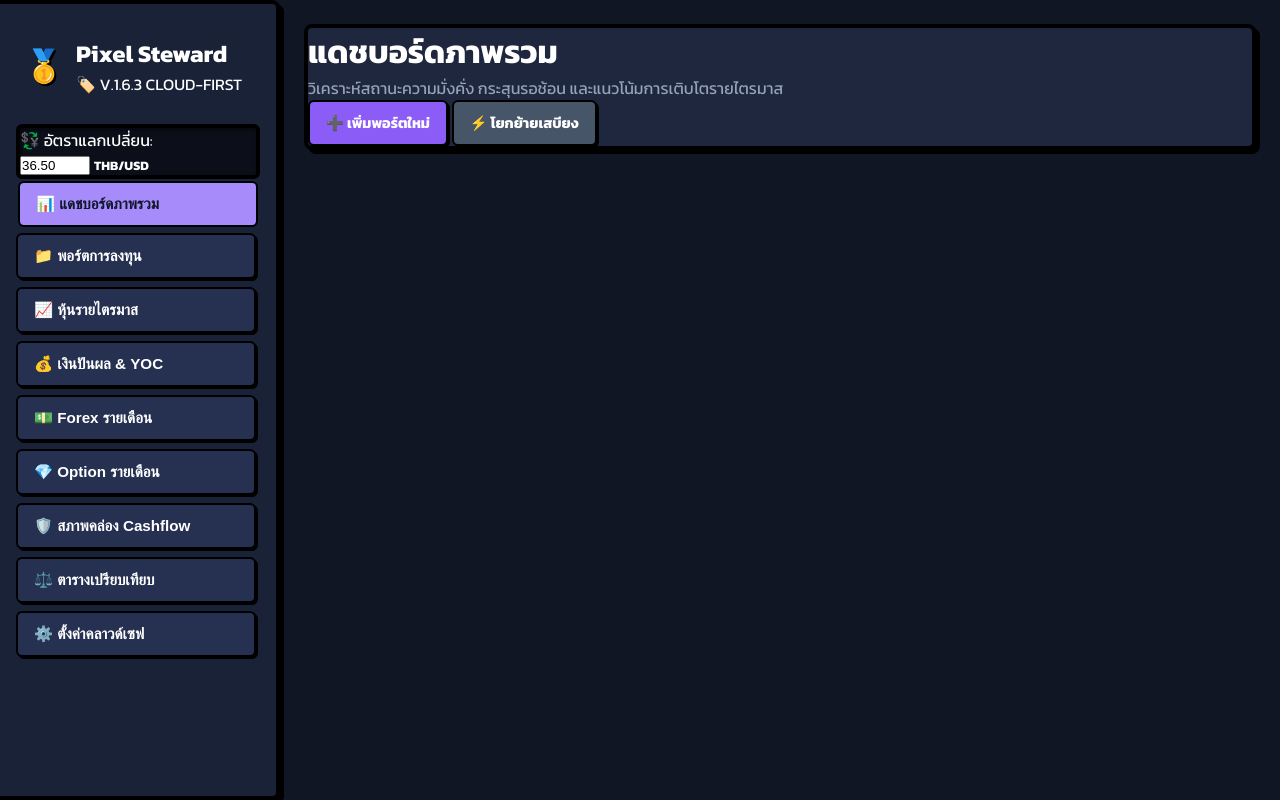
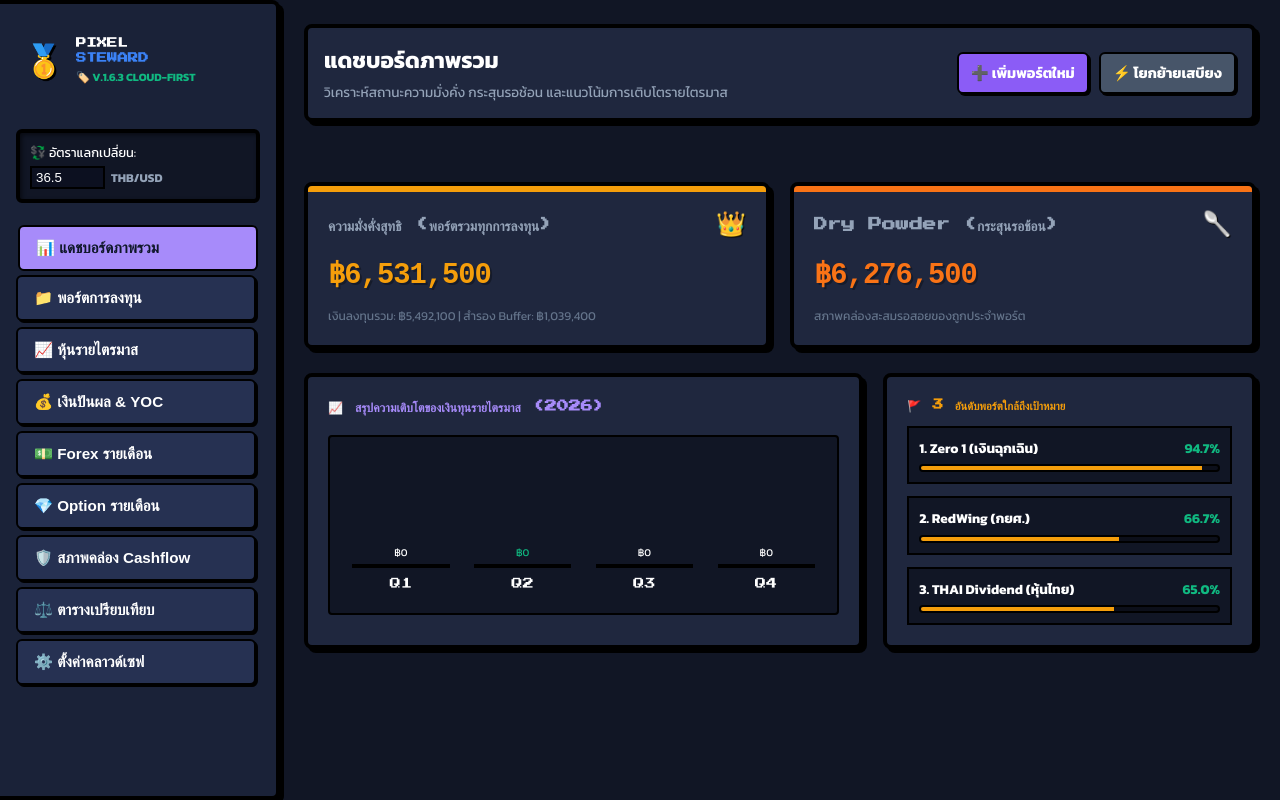
Before and after one commit to snoopy1989doo-source/Pixel-Stewart, a plain HTML site: page index.html in a window 1280 px wide. Drawn offline with Linux system fonts and the light colour scheme; no server answers.

Commit message:
V.1.6.3 CLOUD-FIRST and automate

```diff
--- a/index.html
+++ b/index.html
@@ -7,7 +7,7 @@
   <link rel="preconnect" href="https://fonts.googleapis.com">
   <link rel="preconnect" href="https://fonts.gstatic.com" crossorigin>
   <link href="https://fonts.googleapis.com/css2?family=Press+Start+2P&family=Kanit:wght@300;400;500;700;900&display=swap" rel="stylesheet">
-  <link rel="stylesheet" href="style.css?v=123">
+  <link rel="stylesheet" href="style.css?v=124">
   <script src="https://www.gstatic.com/firebasejs/9.22.1/firebase-app-compat.js"></script>
   <script src="https://www.gstatic.com/firebasejs/9.22.1/firebase-database-compat.js"></script>
   <style>
@@ -73,28 +73,37 @@
       0%, 100% { opacity: 1; }
       50% { opacity: 0; }
     }
+
+    /* ซ่อมแซมคลาส Dashboard ที่ขาดหายเพื่อเสถียรภาพระบบ */
+    .dashboard-grid { margin-top: 20px; }
+    .stat-card { background: #1f273e; padding: 20px; border: 4px solid #000; box-shadow: 4px 4px 0px #000; }
+    .stat-header { display: flex; justify-content: space-between; align-items: center; font-size: 0.85rem; font-weight: bold; color: #94a3b8; }
+    .stat-value { font-size: 1.8rem; font-weight: 900; margin: 10px 0; font-family: monospace; }
+    .stat-desc { font-size: 0.75rem; color: #64748b; }
+    .text-accent { color: var(--color-accent, #eab308); }
   </style>
 </head>
 <body>
   <div class="app-container">
+    <!-- SIDEBAR NAVIGATION -->
     <aside class="sidebar border-pixel">
       <div class="brand">
         <div class="logo">🥇</div>
         <div class="title-container">
-          <h2>Pixel Steward</h2>
-          <span class="sub" id="app-version-badge">🏷️ V.1.6.3 CLOUD-FIRST</span>
+          <h2 style="font-family:'Press Start 2P'; font-size:0.65rem; line-height:1.4;">PIXEL<br><span style="color:#3b82f6;">STEWARD</span></h2>
+          <span class="sub" id="app-version-badge" style="font-size:0.7rem; font-weight:bold; color:#10b981; display:block; margin-top:4px;">🏷️ V.1.6.3 CLOUD-FIRST</span>
         </div>
       </div>
 
-      <div class="exchange-widget border-pixel-inset">
-        <label for="global-usd-rate">💱 อัตราแลกเปลี่ยน:</label>
-        <div style="display:flex; align-items:center; gap:4px; margin-top:4px;">
-          <input type="number" id="global-usd-rate" value="36.50" step="0.01" style="width:70px;">
-          <span style="font-size:0.8rem; font-weight:bold;">THB/USD</span>
+      <div class="exchange-widget border-pixel-inset" style="margin-top:15px; padding:10px; background:#111625;">
+        <label for="global-usd-rate" style="font-size:0.8rem; display:block;">💱 อัตราแลกเปลี่ยน:</label>
+        <div style="display:flex; align-items:center; gap:6px; margin-top:4px;">
+          <input type="number" id="global-usd-rate" value="36.50" step="0.01" style="width:75px; background:#0c1020; color:#fff; border:2px solid #000; padding:2px 4px;">
+          <span style="font-size:0.75rem; font-weight:bold; color:#94a3b8;">THB/USD</span>
         </div>
       </div>
 
-      <nav class="nav-menu">
+      <nav class="nav-menu" style="margin-top:20px; display:flex; flex-direction:column; gap:6px;">
         <button class="nav-item active" data-tab="dashboard"><span>📊 แดชบอร์ดภาพรวม</span></button>
         <button class="nav-item" data-tab="portfolios"><span>📁 พอร์ตการลงทุน</span></button>
         <button class="nav-item" data-tab="quarterly"><span>📈 หุ้นรายไตรมาส</span></button>
@@ -107,25 +116,29 @@
       </nav>
     </aside>
 
+    <!-- MAIN WORKING SCREEN -->
     <main class="main-content">
-      <header class="main-header border-pixel">
+      <header class="main-header border-pixel" style="background:#1f273e; padding:16px; margin-bottom:20px; display:flex; justify-content:space-between; align-items:center;">
         <div class="header-titles">
-          <h1 id="page-title">แดชบอร์ดภาพรวม</h1>
-          <p id="page-subtitle" class="text-muted">วิเคราะห์สถานะความมั่งคั่ง กระสุนรอช้อน และแนวโน้มการเติบโตรายไตรมาส</p>
+          <h1 id="page-title" style="font-size:1.4rem; font-weight:bold; margin:0;">แดชบอร์ดภาพรวม</h1>
+          <p id="page-subtitle" class="text-muted" style="margin:4px 0 0 0; font-size:0.85rem; color:#94a3b8;">วิเคราะห์สถานะความมั่งคั่ง กระสุนรอช้อน และแนวโน้มการเติบโตรายไตรมาส</p>
         </div>
-        <div class="header-buttons">
-          <button class="btn btn-primary btn-retro" id="btn-add-portfolio"><span>➕ เพิ่มพอร์ตใหม่</span></button>
-          <button class="btn btn-secondary btn-retro" id="btn-quick-transfer"><span>⚡ โยกย้ายเสบียง</span></button>
+        <div class="header-buttons" style="display:flex; gap:10px;">
+          <button class="btn btn-primary btn-retro" id="btn-add-portfolio" style="padding:8px 12px;"><span>➕ เพิ่มพอร์ตใหม่</span></button>
+          <button class="btn btn-secondary btn-retro" id="btn-quick-transfer" style="padding:8px 12px;"><span>⚡ โยกย้ายเสบียง</span></button>
         </div>
       </header>
 
-      <div id="tab-content" class="tab-pane-container">
-        </div>
+      <!-- ซ่อมแซมตำแหน่ง ID ข้อมูลที่สคริปต์เรียกหาดึงข้อมูลไปวาด -->
+      <section id="tab-content" class="content-body">
+        <!-- RENDER DYNAMICALLY VIA APP.JS -->
+      </section>
     </main>
   </div>
 
   <div id="toast-container" class="toast-container"></div>
 
+  <!-- QUARTERLY ADJUSTMENT MODAL -->
   <div id="quarterly-modal" class="modal-overlay hidden">
     <div class="modal-card border-pixel">
       <div class="modal-header">
@@ -163,6 +176,7 @@
     </div>
   </div>
 
+  <!-- SYSTEM PORTFOLIO MODAL -->
   <div id="portfolio-modal" class="modal-overlay hidden">
     <div class="modal-card border-pixel">
       <div class="modal-header">
@@ -189,7 +203,7 @@
         <div class="form-group">
           <label>ประเภทเป้าหมาย:</label>
           <select id="port-goal-type" class="input-retro">
-            <option value="numeric"> numeric (เป้าหมายจำนวนเงินสะสม)</option>
+            <option value="numeric">numeric (เป้าหมายจำนวนเงินสะสม)</option>
             <option value="schedule">schedule (เป้าหมายแผนวินัย DCA)</option>
           </select>
         </div>
@@ -209,6 +223,7 @@
     </div>
   </div>
 
+  <!-- FUND TRANSFER MODAL -->
   <div id="transfer-modal" class="modal-overlay hidden">
     <div class="modal-card border-pixel">
       <div class="modal-header">
@@ -228,5 +243,8 @@
       </form>
     </div>
   </div>
+
+  <!-- Core Javascript -->
+  <script src="app.js"></script>
 </body>
 </html>
```
